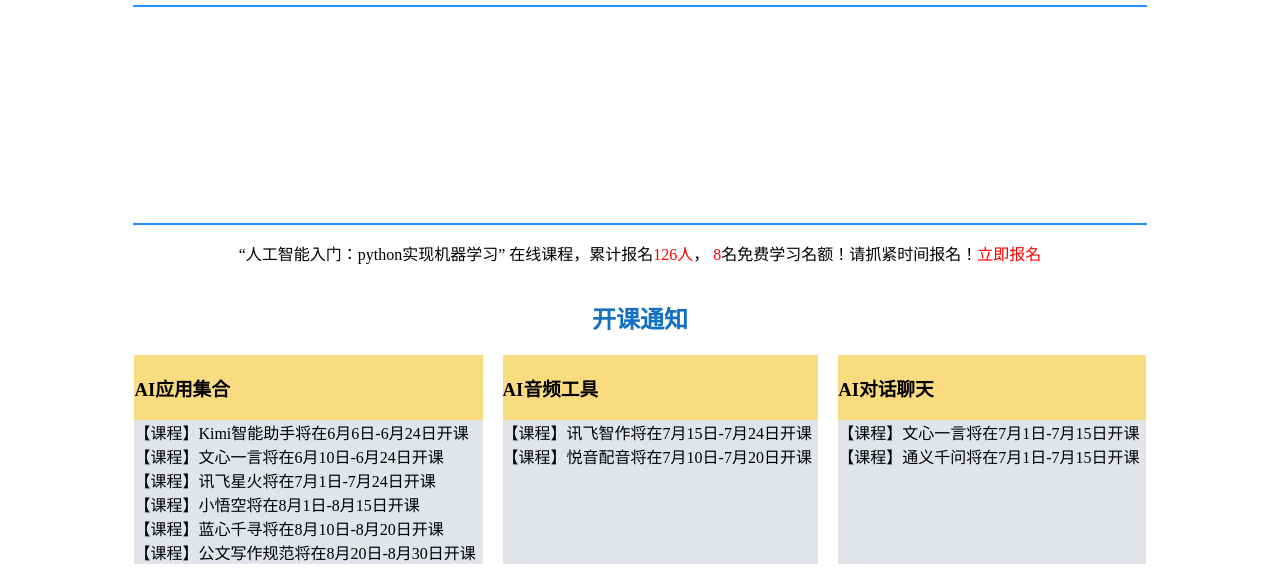
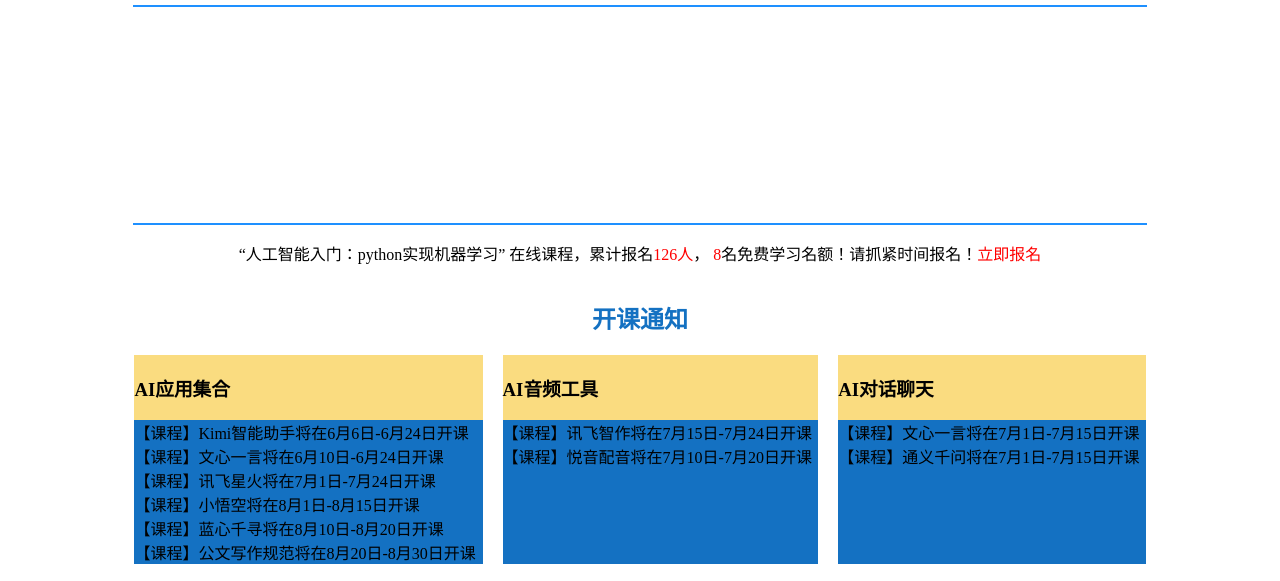
Before and after one commit to keedp/code, a plain HTML site: page 2026九月html文件/923作业.html in a window 1280 px wide. Shown: the part 695-1276 px from the top of the page. Drawn offline with Linux system fonts and the light colour scheme.

Commit message:
Change background color of #one element

```diff
--- a/923作业.css
+++ b/923作业.css
@@ -11,7 +11,7 @@
     color:red;
 }
 #one{
-    background-color:rgb(225, 229, 233);
+    background-color:rgb(20,113,194);
 }
 #three{
     background-color:#fadc80;
```
